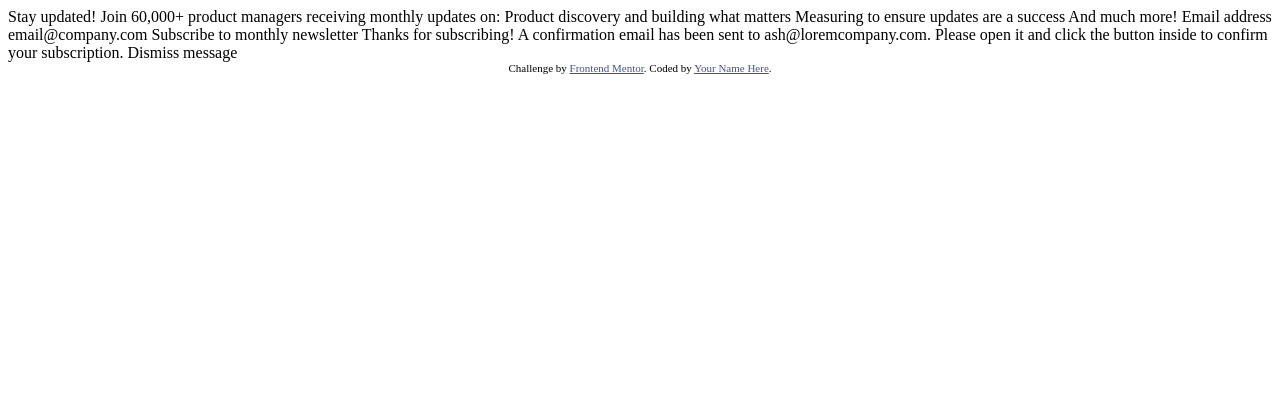
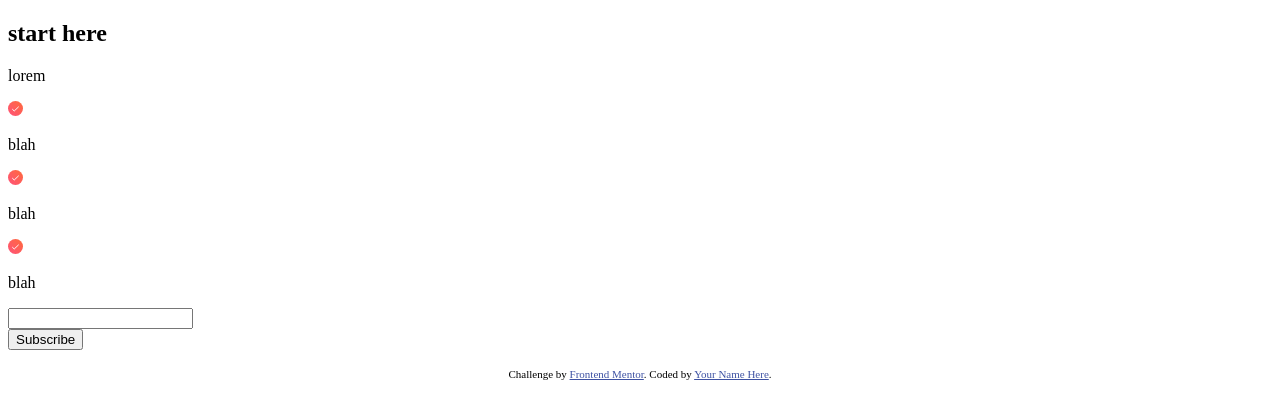
Before and after one commit to siyabongamasiya/newsletter-sign-up-with-success-message-main, a plain HTML site: page index.html in a window 1280 px wide. Drawn offline with Linux system fonts and the light colour scheme.

Commit message:
feature:laid-out the UI components

```diff
--- a/index.html
+++ b/index.html
@@ -16,33 +16,36 @@
 </head>
 <body>
 
-  <!-- Sign-up form start -->
-
-  Stay updated!
-
-  Join 60,000+ product managers receiving monthly updates on:
-
-  Product discovery and building what matters
-  Measuring to ensure updates are a success
-  And much more!
-
-  Email address
-  email@company.com
-
-  Subscribe to monthly newsletter
-
-  <!-- Sign-up form end -->
-
-  <!-- Success message start -->
-
-  Thanks for subscribing!
-
-  A confirmation email has been sent to ash@loremcompany.com.
-  Please open it and click the button inside to confirm your subscription.
-
-  Dismiss message
-
-  <!-- Success message end -->
+  <main>
+    <section>
+      <div>
+        <h1>start here</h1>
+        <p>lorem</p>
+        <section>
+          <div>
+            <img width="15vw" height="15vh" src="./assets/images/icon-success.svg" alt="no image">
+            <p>blah</p>
+          </div>
+          <div>
+            <img width="15vw" height="15vh" src="./assets/images/icon-success.svg" alt="no image">
+            <p>blah</p>
+          </div>
+          <div>
+            <img width="15vw" height="15vh" src="./assets/images/icon-success.svg" alt="no image">
+            <p>blah</p>
+          </div>
+        </section>
+        <div>
+          <p></p>
+          <input>
+        </div>
+        <button>Subscribe</button>
+      </div>
+      <div>
+        <img>
+      </div>
+    </section>
+  </main>
 
   <div class="attribution">
     Challenge by <a href="https://www.frontendmentor.io?ref=challenge" target="_blank">Frontend Mentor</a>.
```
